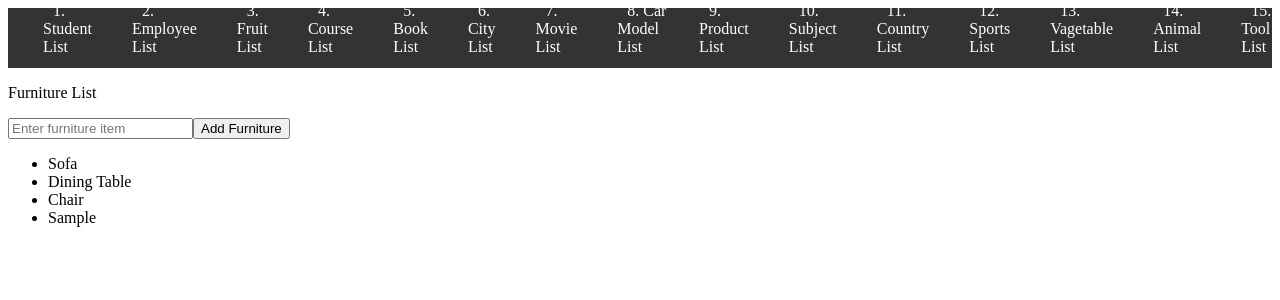
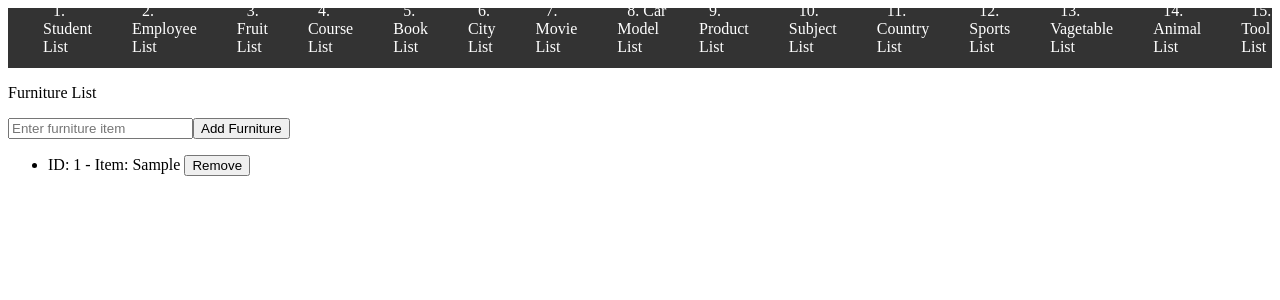
Before and after one commit to kaysie0919/AngularDataStructure, an Angular app: page /furlist in a window 1280 px wide. Both pictures are taken after typing "Sample" into the empty fields and a click on the button "Add Furniture". Shown: the top 300 px of the page. Built offline with nearby package versions, Linux system fonts and the light colour scheme.

Commit message:
Add furniturelist service

```diff
--- a/src/app/components/furniturelist/furniturelist.component.html
+++ b/src/app/components/furniturelist/furniturelist.component.html
@@ -1,8 +1,10 @@
 <p>Furniture List</p>
 <input type="text" [(ngModel)]="furnitureItem" placeholder="Enter furniture item">
-
 <button (click)="addFurniture()">Add Furniture</button>
 
 <ul>
-  <li *ngFor="let item of furnitureList">{{ item }}</li>
+  <li *ngFor="let item of furnitureList">
+    ID: {{ item.id }} - Item: {{ item.detail }}
+    <button (click)="removeFurniture(item.id)">Remove</button>
+  </li>
 </ul>
--- a/src/app/components/furniturelist/furniturelist.component.ts
+++ b/src/app/components/furniturelist/furniturelist.component.ts
@@ -1,19 +1,36 @@
 import { Component } from '@angular/core';
+import { FurniturelistService } from '../services/furniturelist.service';
+import { Specification } from '../interface/furniturelist';
 
 @Component({
   selector: 'app-furniturelist',
   templateUrl: './furniturelist.component.html',
-  styleUrl: './furniturelist.component.css'
+  styleUrls: ['./furniturelist.component.css']
 })
 export class FurniturelistComponent {
   furnitureItem: string = '';
-  furnitureList: string[] = ['Sofa', 'Dining Table', 'Chair'];
+  furnitureList: Specification[] = [];
+  nextId: number = 1;
+
+  constructor(private furnitureService: FurniturelistService) {
+    this.furnitureList = this.furnitureService.getFurnitureList();
+  }
 
   addFurniture() {
     if (this.furnitureItem.trim()) {
-      this.furnitureList.push(this.furnitureItem.trim());
+      const newFurniture: Specification = { id: this.nextId++, detail: this.furnitureItem.trim() };
+      this.furnitureService.addFurniture(newFurniture);
+      this.updateFurnitureList();
       this.furnitureItem = '';
     }
   }
 
+  removeFurniture(id: number) {
+    this.furnitureService.removeFurniture(id);
+    this.updateFurnitureList();
+  }
+
+  private updateFurnitureList() {
+    this.furnitureList = this.furnitureService.getFurnitureList();
+  }
 }
--- /dev/null
+++ b/src/app/components/interface/furniturelist.ts
@@ -0,0 +1,4 @@
+export interface Specification {
+    id: number;
+    detail: string;
+  }
--- /dev/null
+++ b/src/app/components/services/furniturelist.service.ts
@@ -0,0 +1,21 @@
+import { Injectable } from '@angular/core';
+import { Specification } from '../interface/furniturelist';
+
+@Injectable({
+  providedIn: 'root'
+})
+export class FurniturelistService {
+  private furnitureList: Specification[] = [];
+
+  getFurnitureList(): Specification[] {
+    return this.furnitureList;
+  }
+
+  addFurniture(item: Specification): void {
+    this.furnitureList.push(item);
+  }
+
+  removeFurniture(id: number): void {
+    this.furnitureList = this.furnitureList.filter(item => item.id !== id);
+  }
+}
```
Also changed, not shown: 1 other file (tests, documents, lock files or other folders).
